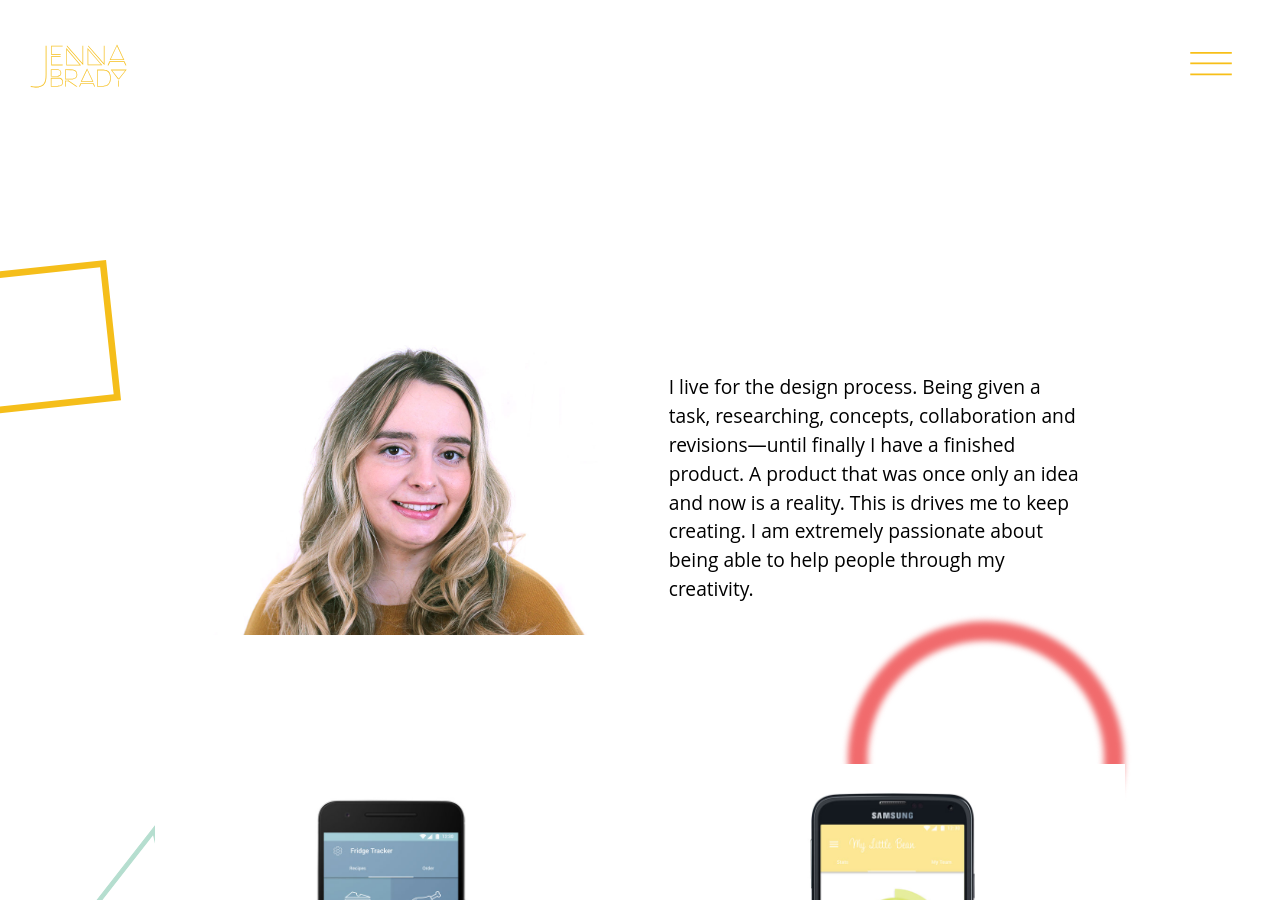
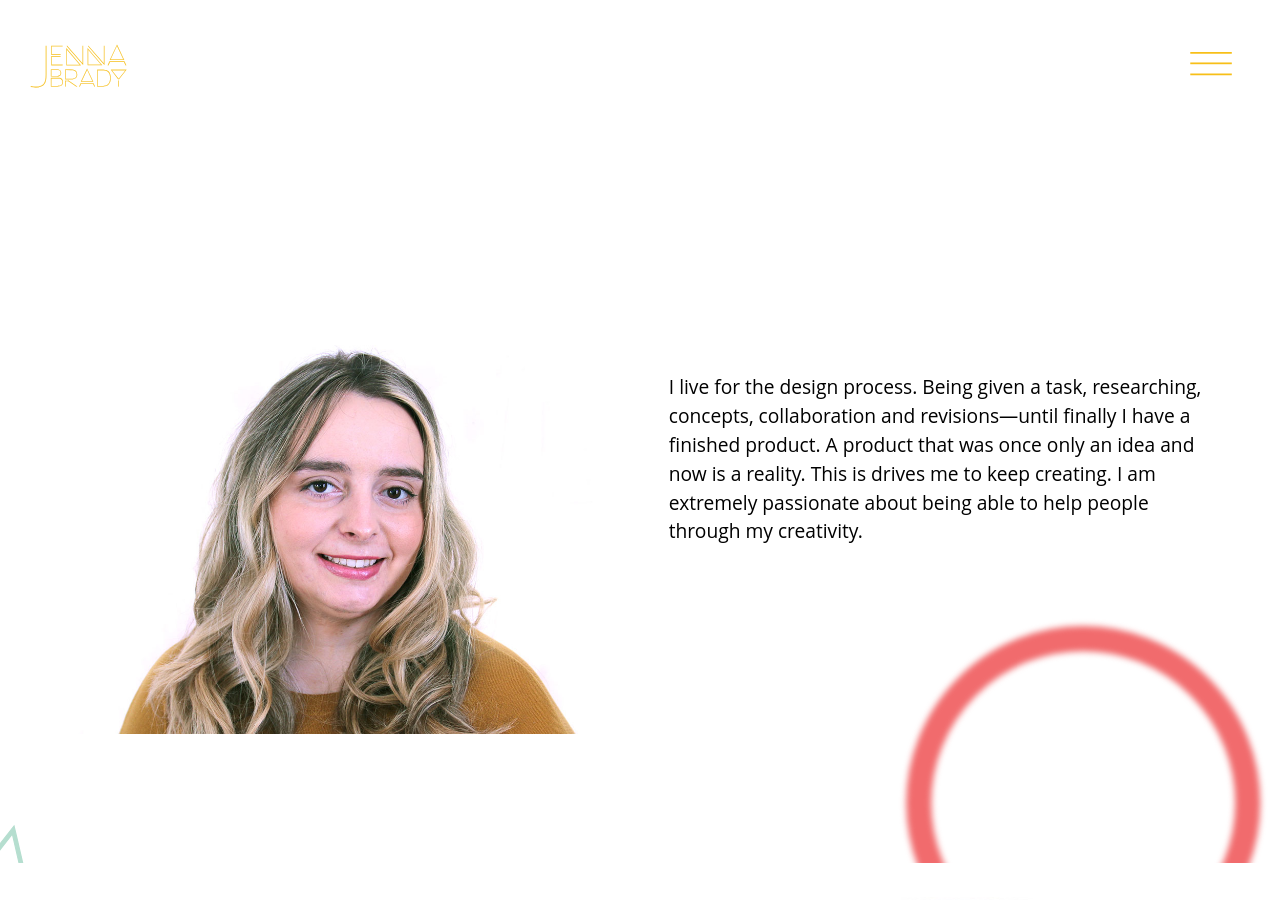
Before and after one commit to jenna-brady/portfolio, a Jekyll site: the page built from index.html, in a window 1280 px wide and 900 px high, scrolled down 629 px. Built offline with Jekyll 4.4.1, drawn with Linux system fonts in a browser that asks for light colours.

Commit message:
images opt

```diff
--- a/index.html
+++ b/index.html
@@ -13,7 +13,7 @@
     </div>
   </div>
 
-  <main class="unit xs-1 wrapper background pad-t-2">
+  <main class="unit xs-1 s-1 m-1 l-1 wrapper-work background pad-t-2">
   <div class="square back">
     <img src="images/square.svg" alt="">
   </div>
```
Also changed, not shown: images/littlebean/belly-belt.jpg, images/loyalrescue/dog-banner.jpg, images/loyalrescue/loyalrescue-end.jpg, images/loyalrescue/sitemap.jpg, images/loyalrescue/wireframe1.jpg, images/loyalrescue/wireframe2.jpg, images/loyalrescue/wireframe3.jpg.
